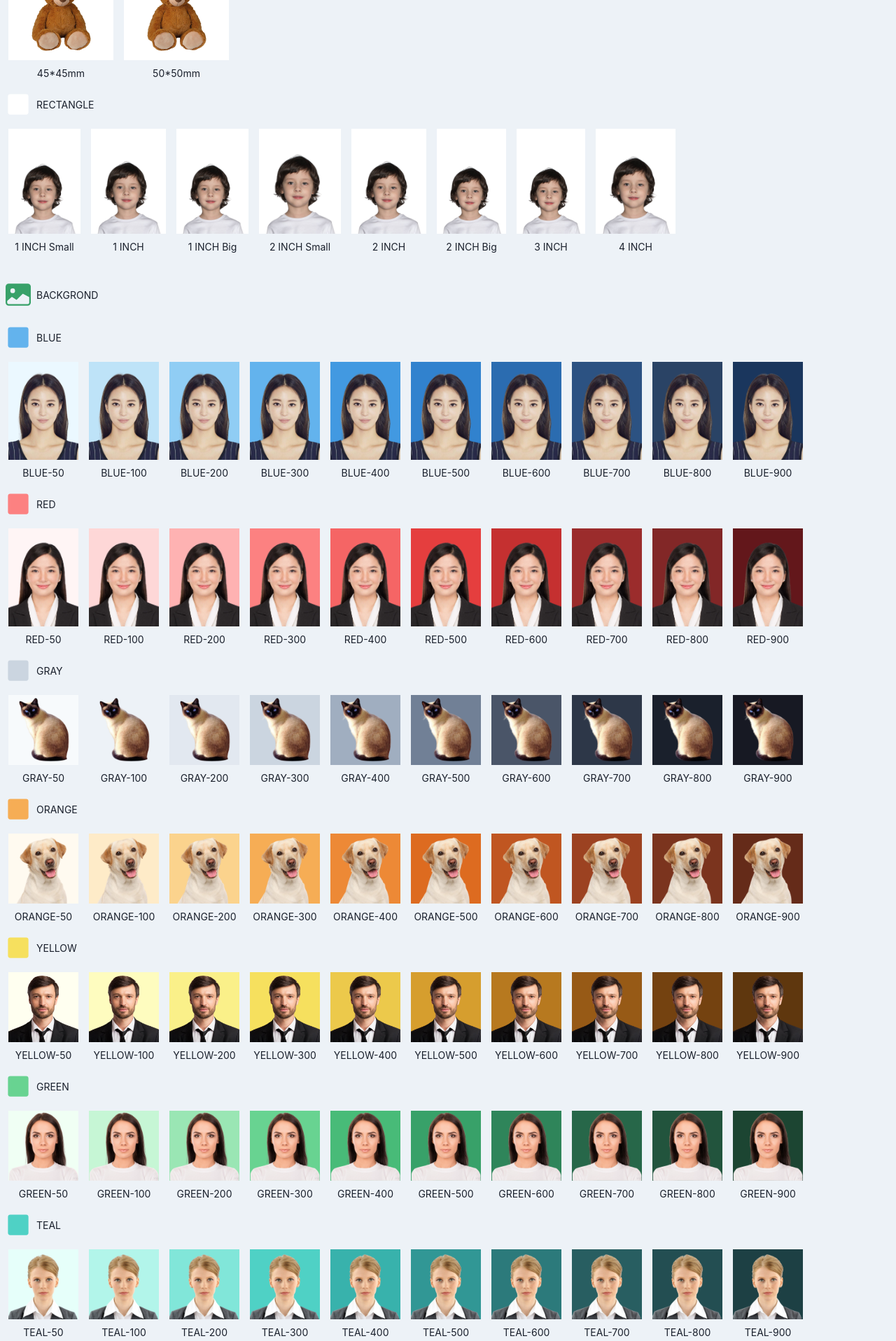
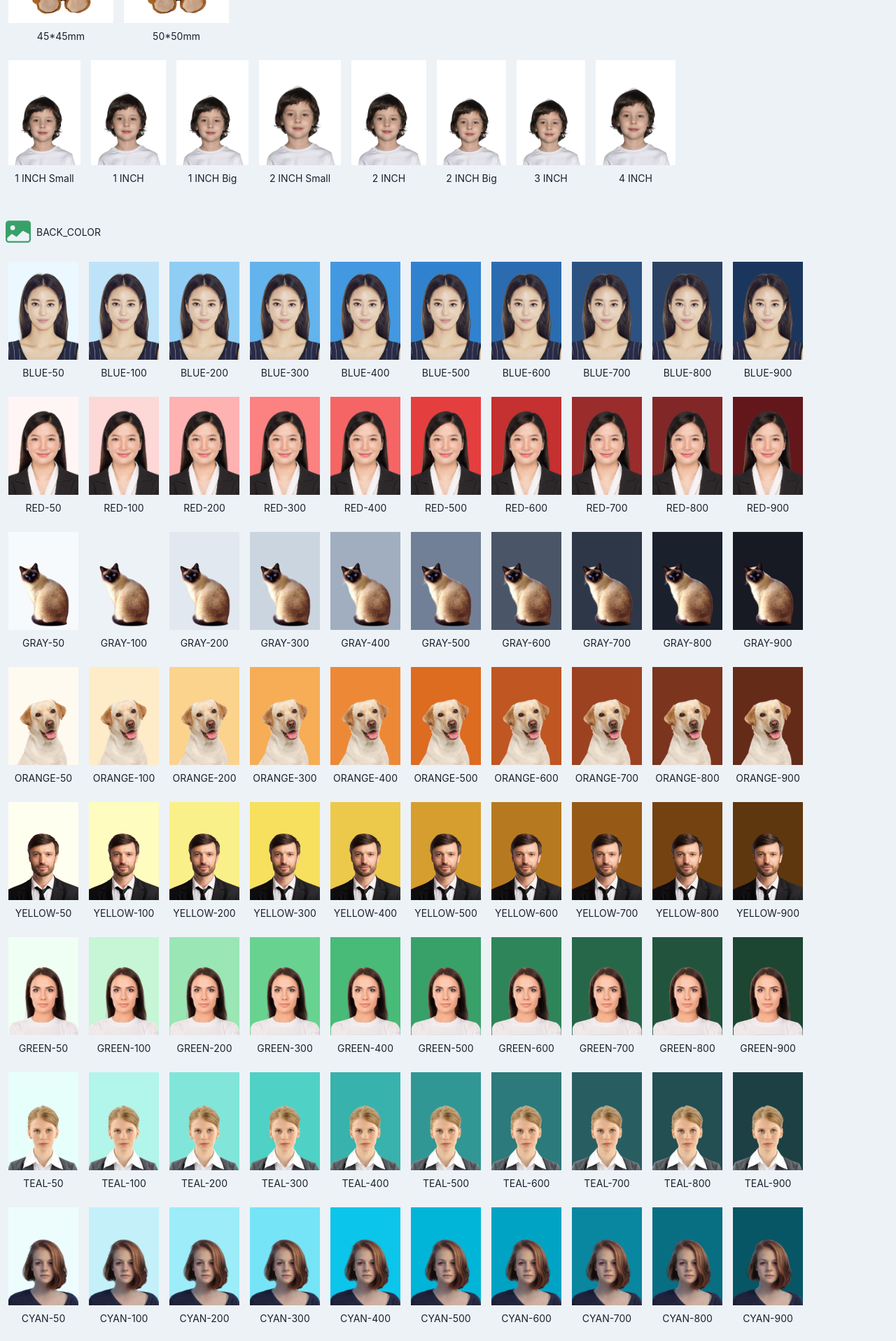
Before and after one commit to lqfeng2022/q2-room, a React (Vite) app: page / in a window 1280 px wide. Shown: the part 520-2436 px from the top of the page at 70% size. Built offline with nearby package versions, Linux system fonts and the light colour scheme.

Commit message:
Refactor: simplify this app...

```diff
--- a/src/HomePage.jsx
+++ b/src/HomePage.jsx
@@ -10,9 +10,11 @@ const HomePage = () => {
   const [bgremove, setBgremove] = useState(null);
 
   const [bg, setBg] = useState("white");
-  const [width, setWidth] = useState("200px");
-  const [height, setHeight] = useState("200px");
-  const [per, setPer] = useState("90%");
+  const [size, setSize] = useState({
+    width: "200px",
+    height: "200px",
+    per: "90%",
+  });
 
   const { colorMode } = useColorMode();
   const light = colorMode === "light";
@@ -44,15 +46,7 @@ const HomePage = () => {
       <GridItem area="upload" bg={light ? "gray.200" : "gray.700"}>
         <Center>
           {!bgremove && <UploadImage setImage={setImage} onSubmit={onSubmit} />}
-          {bgremove && (
-            <PhotoBox
-              bg={bg}
-              height={height}
-              width={width}
-              nobg={bgremove}
-              percent={per}
-            />
-          )}
+          {bgremove && <PhotoBox bg={bg} size={size} nobg={bgremove} />}
         </Center>
       </GridItem>
       <GridItem
@@ -60,12 +54,7 @@ const HomePage = () => {
         bg={light ? "gray.100" : "gray.600"}
         marginTop={bgremove ? "320px" : ""}
       >
-        <Shapes
-          setWidth={setWidth}
-          setHeight={setHeight}
-          setPer={setPer}
-          nobg={bgremove}
-        />
+        <Shapes setSize={setSize} nobg={bgremove} />
         <Background setBg={setBg} nobg={bgremove} />
       </GridItem>
     </Grid>
--- a/src/components/Backgrounds.jsx
+++ b/src/components/Backgrounds.jsx
@@ -1,127 +1,24 @@
 import { Stack } from "@chakra-ui/react";
 import React from "react";
 import { BsFillImageFill } from "react-icons/bs";
-import { IoSquare } from "react-icons/io5";
-import cat from "../assets/cat.png";
-import dog_3 from "../assets/dog_3.png";
-import girl_3 from "../assets/girl_3.png";
-import girl_4 from "../assets/girl_4.png";
-import girl_5 from "../assets/girl_5.png";
-import girl_6 from "../assets/girl_6.png";
-import girl_7 from "../assets/girl_7.png";
-import girl_8 from "../assets/girl_8.png";
-import girl_9 from "../assets/girl_9.png";
-import man from "../assets/man.png";
-import pureColors from "../data/pureColors";
+import backColors from "../data/backColos";
 import ColorStack from "./ColorStack";
 import Titles from "./Titles";
 
 const Background = ({ nobg, setBg }) => {
-  const grays = pureColors[1].gray;
-  const reds = pureColors[2].red;
-  const oranges = pureColors[3].orange;
-  const yellows = pureColors[4].yellow;
-  const greens = pureColors[5].green;
-  const teals = pureColors[6].teal;
-  const blues = pureColors[7].blue;
-  const cyans = pureColors[8].cyan;
-  const purples = pureColors[9].purple;
-  const pinks = pureColors[10].pink;
-
   return (
     <Stack paddingY={4} marginBottom="20px">
-      <Titles icon={BsFillImageFill} title="BACKGROND" color="green.500" />
+      <Titles icon={BsFillImageFill} title="BACK_COLOR" color="green.500" />
       <Stack>
-        <Titles icon={IoSquare} title="BLUE" color="blue.300" />
-        <ColorStack
-          w="100px"
-          h="140px"
-          color={blues}
-          nobg={nobg}
-          setBg={setBg}
-          photo={girl_8}
-        />
-        <Titles icon={IoSquare} title="RED" color="red.300" />
-        <ColorStack
-          w="100px"
-          h="140px"
-          color={reds}
-          nobg={nobg}
-          setBg={setBg}
-          photo={girl_9}
-        />
-        <Titles icon={IoSquare} title="GRAY" color="gray.300" />
-        <ColorStack
-          w="100px"
-          h="100px"
-          color={grays}
-          nobg={nobg}
-          setBg={setBg}
-          photo={cat}
-        />
-        <Titles icon={IoSquare} title="ORANGE" color="orange.300" />
-        <ColorStack
-          w="100px"
-          h="100px"
-          color={oranges}
-          nobg={nobg}
-          setBg={setBg}
-          photo={dog_3}
-        />
-        <Titles icon={IoSquare} title="YELLOW" color="yellow.300" />
-        <ColorStack
-          w="100px"
-          h="100px"
-          color={yellows}
-          nobg={nobg}
-          setBg={setBg}
-          photo={man}
-        />
-        <Titles icon={IoSquare} title="GREEN" color="green.300" />
-        <ColorStack
-          w="100px"
-          h="100px"
-          color={greens}
-          nobg={nobg}
-          setBg={setBg}
-          photo={girl_7}
-        />
-        <Titles icon={IoSquare} title="TEAL" color="teal.300" />
-        <ColorStack
-          w="100px"
-          h="100px"
-          color={teals}
-          nobg={nobg}
-          setBg={setBg}
-          photo={girl_3}
-        />
-        <Titles icon={IoSquare} title="CYAN" color="cyan.300" />
-        <ColorStack
-          w="100px"
-          h="100px"
-          color={cyans}
-          nobg={nobg}
-          setBg={setBg}
-          photo={girl_4}
-        />
-        <Titles icon={IoSquare} title="PURPLE" color="purple.300" />
-        <ColorStack
-          w="100px"
-          h="100px"
-          color={purples}
-          nobg={nobg}
-          setBg={setBg}
-          photo={girl_5}
-        />
-        <Titles icon={IoSquare} title="PINK" color="pink.300" />
-        <ColorStack
-          w="100px"
-          h="100px"
-          color={pinks}
-          nobg={nobg}
-          setBg={setBg}
-          photo={girl_6}
-        />
+        {backColors.map((c) => (
+          <ColorStack
+            key={c.name}
+            color={c.color}
+            setBg={setBg}
+            photo={c.image}
+            nobg={nobg}
+          />
+        ))}
       </Stack>
     </Stack>
   );
--- a/src/components/ColorStack.jsx
+++ b/src/components/ColorStack.jsx
@@ -1,24 +1,17 @@
 import React from "react";
 import { Box, Stack, HStack, Image, Center, Text } from "@chakra-ui/react";
 
-const ColorStack = ({ color, w, h, nobg, setBg, photo }) => {
+const ColorStack = ({ color, nobg, setBg, photo }) => {
+  const styles = { overflowX: "auto", width: "100vw" };
+  const display =
+    "d-flex justify-content-center align-items-end object-fit-cover";
+
   return (
-    <HStack
-      spacing="15px"
-      paddingX={3}
-      paddingY={0}
-      style={{ overflowX: "auto", maxWidth: "1400px", width: "100vw" }}
-    >
+    <HStack maxW="1400px" spacing="15px" px={3} py={2} style={styles}>
       {color.map((p) => (
         <Stack key={p.id}>
           <Box as="button" onClick={() => setBg(p.bg)}>
-            <Box
-              w={w}
-              h={h}
-              bg={p.bg}
-              style={{ objectFit: "cover" }}
-              className="d-flex justify-content-center align-items-end"
-            >
+            <Box w="100px" h="140px" bg={p.bg} className={display}>
               <Image src={nobg ? nobg : photo} />
             </Box>
           </Box>
--- a/src/components/ShapeStack.jsx
+++ b/src/components/ShapeStack.jsx
@@ -1,31 +1,22 @@
 import React from "react";
 import { Box, HStack, Stack, Image, Center, Text } from "@chakra-ui/react";
 
-const ShapeStack = ({ shape, setHeight, setWidth, setPer, nobg, photo }) => {
+const ShapeStack = ({ shape, setSize, nobg, photo }) => {
+  const styles = { overflowX: "auto", width: "100vw" };
+  const display =
+    "d-flex justify-content-center align-items-end object-fit-cover";
+
   return (
-    <HStack
-      spacing="15px"
-      paddingX={3}
-      paddingY={0}
-      style={{ overflowX: "auto", maxWidth: "1400px", width: "100vw" }}
-    >
+    <HStack spacing="15px" maxW="1400px" px={3} py={2} style={styles}>
       {shape.map((s) => (
         <Stack key={s.id}>
           <Box
             as="button"
             onClick={() => {
-              setWidth(s.width);
-              setHeight(s.height);
-              setPer(s.per);
+              setSize({ width: s.width, height: s.height, per: s.per });
             }}
           >
-            <Box
-              w={s.w}
-              h={s.h}
-              bg="white"
-              style={{ objectFit: "cover" }}
-              className="d-flex justify-content-center align-items-end"
-            >
+            <Box w={s.w} h={s.h} bg="white" className={display}>
               <Image src={nobg ? nobg : photo} w={s.per} />
             </Box>
           </Box>
--- a/src/components/Shapes.jsx
+++ b/src/components/Shapes.jsx
@@ -1,37 +1,30 @@
 import { Stack } from "@chakra-ui/react";
 import React from "react";
 import { MdOutlinePhotoSizeSelectLarge } from "react-icons/md";
-import { IoSquare } from "react-icons/io5";
+import boy from "../assets/boy.png";
+import toy_3 from "../assets/toy_3.png";
 import shapes from "../data/shapes";
 import ShapeStack from "./ShapeStack";
 import Titles from "./Titles";
-import toy_3 from "../assets/toy_3.png";
-import boy from "../assets/boy.png";
 
-const Shapes = ({ nobg, setWidth, setHeight, setPer }) => {
+const Shapes = ({ nobg, setSize }) => {
   return (
     <Stack paddingY={4}>
       <Titles
         icon={MdOutlinePhotoSizeSelectLarge}
-        title="SHAPE"
+        title="SIZE"
         color="green.500"
       />
       <Stack>
-        <Titles icon={IoSquare} title="SQUARE" color="white" />
         <ShapeStack
-          setWidth={setWidth}
-          setHeight={setHeight}
-          setPer={setPer}
-          shape={shapes[2].content}
+          setSize={setSize}
+          shape={shapes[0].content}
           nobg={nobg}
           photo={toy_3}
         />
-        <Titles icon={IoSquare} title="RECTANGLE" color="white" />
         <ShapeStack
-          setWidth={setWidth}
-          setHeight={setHeight}
-          setPer={setPer}
-          shape={shapes[0].content}
+          setSize={setSize}
+          shape={shapes[1].content}
           nobg={nobg}
           photo={boy}
         />
--- /dev/null
+++ b/src/data/backColos.js
@@ -0,0 +1,54 @@
+import pureColors from "./pureColors";
+
+export default [
+  {
+    name: "blues",
+    color: pureColors[7].blue,
+    image: "src/assets/girl_8.png",
+  },
+  {
+    name: "reds",
+    color: pureColors[2].red,
+    image: "src/assets/girl_9.png",
+  },
+  {
+    name: "grays",
+    color: pureColors[1].gray,
+    image: "src/assets/cat.png",
+  },
+  {
+    name: "oranges",
+    color: pureColors[3].orange,
+    image: "src/assets/dog_3.png",
+  },
+  {
+    name: "yellows",
+    color: pureColors[4].yellow,
+    image: "src/assets/man.png",
+  },
+  {
+    name: "greens",
+    color: pureColors[5].green,
+    image: "src/assets/girl_7.png",
+  },
+  {
+    name: "teals",
+    color: pureColors[6].teal,
+    image: "src/assets/girl_3.png",
+  },
+  {
+    name: "cyans",
+    color: pureColors[8].cyan,
+    image: "src/assets/girl_4.png",
+  },
+  {
+    name: "purples",
+    color: pureColors[9].purple,
+    image: "src/assets/girl_5.png",
+  },
+  {
+    name: "pinks",
+    color: pureColors[10].pink,
+    image: "src/assets/girl_6.png",
+  },
+];
--- a/src/data/shapes.js
+++ b/src/data/shapes.js
@@ -1,6 +1,30 @@
 export default [
   {
     id: 0,
+    name: "SHAPE TREE",
+    content: [
+      {
+        id: 0,
+        title: "45*45mm",
+        w: "150px",
+        h: "150px",
+        width: "220px",
+        height: "220px",
+        per: "90%",
+      },
+      {
+        id: 1,
+        title: "50*50mm",
+        w: "150px",
+        h: "150px",
+        width: "240px",
+        height: "240px",
+        per: "90%",
+      },
+    ],
+  },
+  {
+    id: 1,
     name: "SHAPE ONE",
     content: [
       {
@@ -85,124 +109,4 @@ export default [
       },
     ],
   },
-  {
-    id: 1,
-    name: "SHAPE TWO",
-    content: [
-      {
-        id: 0,
-        title: "2 INCH",
-        size: "(49*35mm)",
-        w: "140px",
-        h: "100px",
-        width: "300px",
-        height: "214px",
-        per: "65%",
-      },
-      {
-        id: 1,
-        title: "2 INCH Big",
-        size: "(53mm*35mm)",
-        w: "151px",
-        h: "100px",
-        width: "300px",
-        height: "198px",
-        per: "60%",
-      },
-      {
-        id: 2,
-        title: "3 INCH",
-        size: "(84*55mm)",
-        w: "153px",
-        h: "100px",
-        width: "300px",
-        height: "196px",
-        per: "60%",
-      },
-      {
-        id: 3,
-        title: "4 INCH",
-        size: "(100*76mm)",
-        w: "131px",
-        h: "100px",
-        width: "300px",
-        height: "228px",
-        per: "70%",
-      },
-      {
-        id: 4,
-        title: "5 INCH",
-        size: "(127*88.9mm)",
-        w: "143px",
-        h: "100px",
-        width: "300px",
-        height: "210px",
-        per: "65%",
-      },
-      {
-        id: 5,
-        title: "6 INCH",
-        size: "(152.4*101.6mm)",
-        w: "143px",
-        h: "100px",
-        width: "300px",
-        height: "200px",
-        per: "60%",
-      },
-      {
-        id: 6,
-        title: "7 INCH",
-        size: "(177.8*127mm)",
-        w: "140px",
-        h: "100px",
-        width: "300px",
-        height: "214px",
-        per: "65%",
-      },
-      {
-        id: 7,
-        title: "8 INCH",
-        size: "(203.2*152.4mm)",
-        w: "133px",
-        h: "100px",
-        width: "300px",
-        height: "225px",
-        per: "70%",
-      },
-      {
-        id: 8,
-        title: "10 INCH",
-        size: "(254*203.2mm)",
-        w: "125px",
-        h: "100px",
-        width: "300px",
-        height: "240px",
-        per: "75%",
-      },
-    ],
-  },
-  {
-    id: 2,
-    name: "SHAPE TREE",
-    content: [
-      {
-        id: 0,
-        title: "45*45mm",
-        w: "150px",
-        h: "150px",
-        width: "220px",
-        height: "220px",
-        per: "90%",
-      },
-      {
-        id: 1,
-        title: "50*50mm",
-        w: "150px",
-        h: "150px",
-        width: "240px",
-        height: "240px",
-        per: "90%",
-      },
-    ],
-  },
 ];
```
Also changed, not shown: src/NavBar.jsx (+9 -20 lines), src/components/PhotoBox.jsx (+4 -4 lines).
